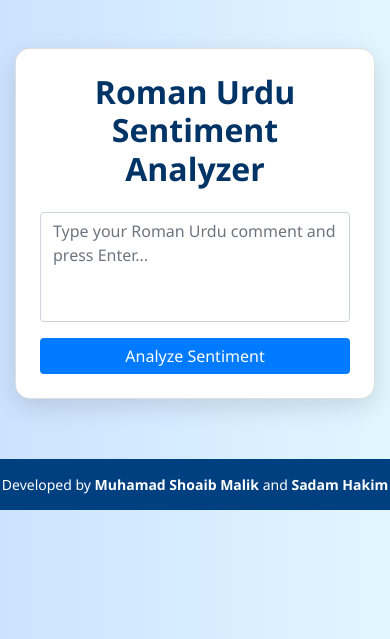
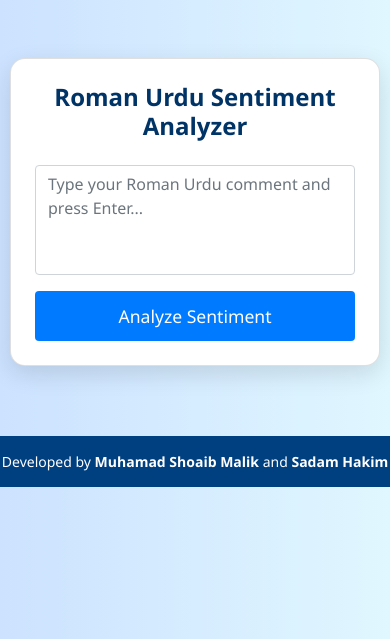
Before and after one commit to mshoaibmalik/sentiment-app, a Flask app: page / in a window 390 px wide. Shown: the top 639 px of the page. Run offline with Flask 3, Linux system fonts and the light colour scheme; parts of the project's set-up code (start-up, migrations or seed data) failed here and were passed over; some libraries are stand-ins or nearby versions.

Commit message:
Make index.html responsive for mobile screens

```diff
--- a/templates/index.html
+++ b/templates/index.html
@@ -4,6 +4,7 @@
 <head>
     <meta charset="UTF-8">
     <title>Roman Urdu Sentiment Analyzer</title>
+    <meta name="viewport" content="width=device-width, initial-scale=1, shrink-to-fit=no"> <!-- Added for responsiveness -->
     <link rel="stylesheet" href="https://stackpath.bootstrapcdn.com/bootstrap/4.5.2/css/bootstrap.min.css">
     <style>
         body {
@@ -13,6 +14,7 @@
 
         .container {
             max-width: 700px;
+            padding: 15px; /* added padding for small screens */
         }
 
         textarea {
@@ -23,6 +25,7 @@
         .card {
             border-radius: 15px;
             box-shadow: 0 8px 24px rgba(0, 0, 0, 0.12);
+            padding: 20px;
         }
 
         .btn-primary {
@@ -47,6 +50,27 @@
         h2 {
             font-weight: bold;
             color: #003366;
+        }
+
+        /* Responsive adjustments */
+        @media (max-width: 576px) {
+            .container {
+                max-width: 100%;
+                padding: 10px;
+            }
+
+            textarea {
+                font-size: 1rem;
+            }
+
+            .btn-primary {
+                font-size: 1.1rem;
+                padding: 12px 0;
+            }
+
+            h2 {
+                font-size: 1.5rem;
+            }
         }
     </style>
     <script>
```
